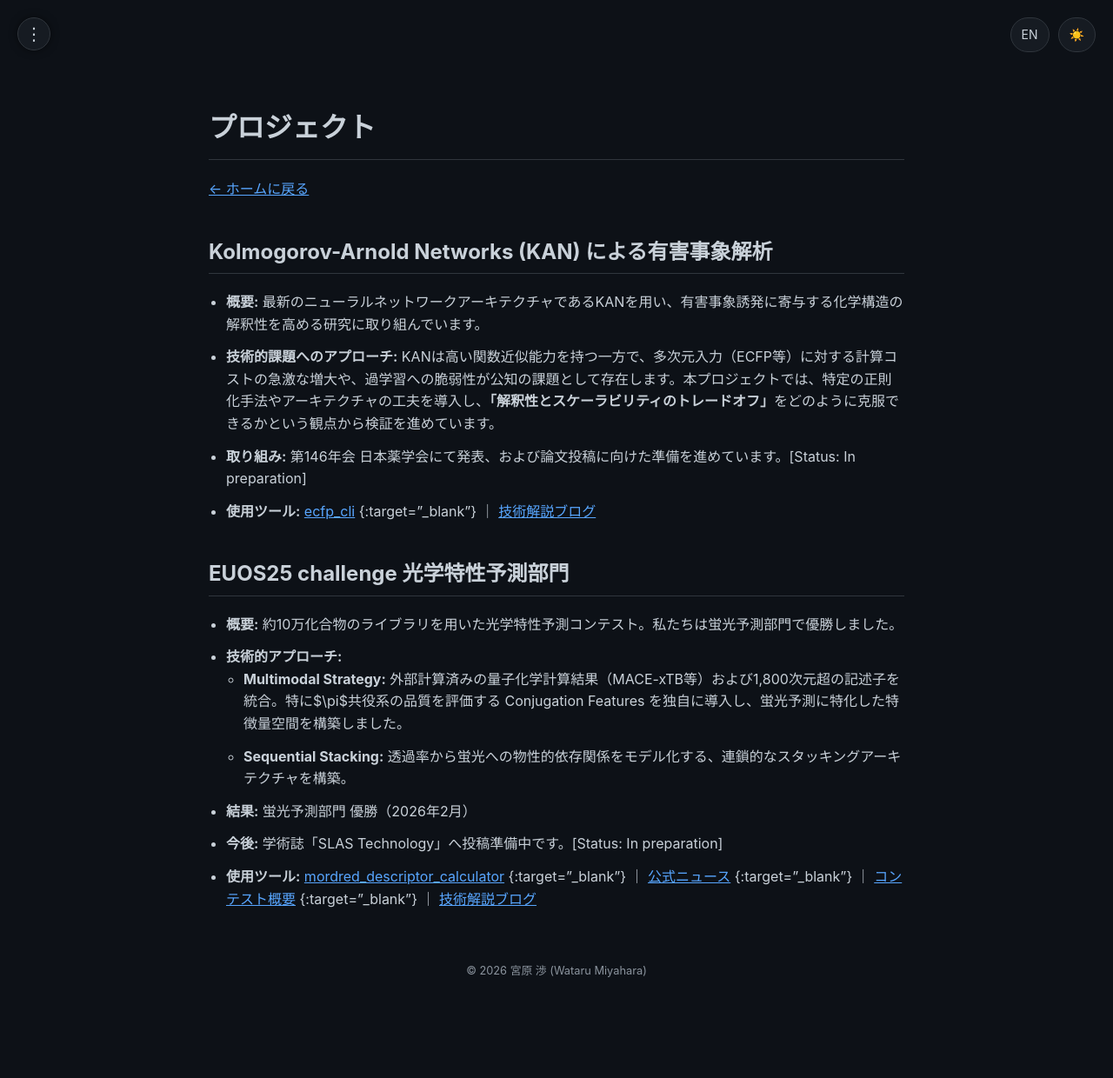
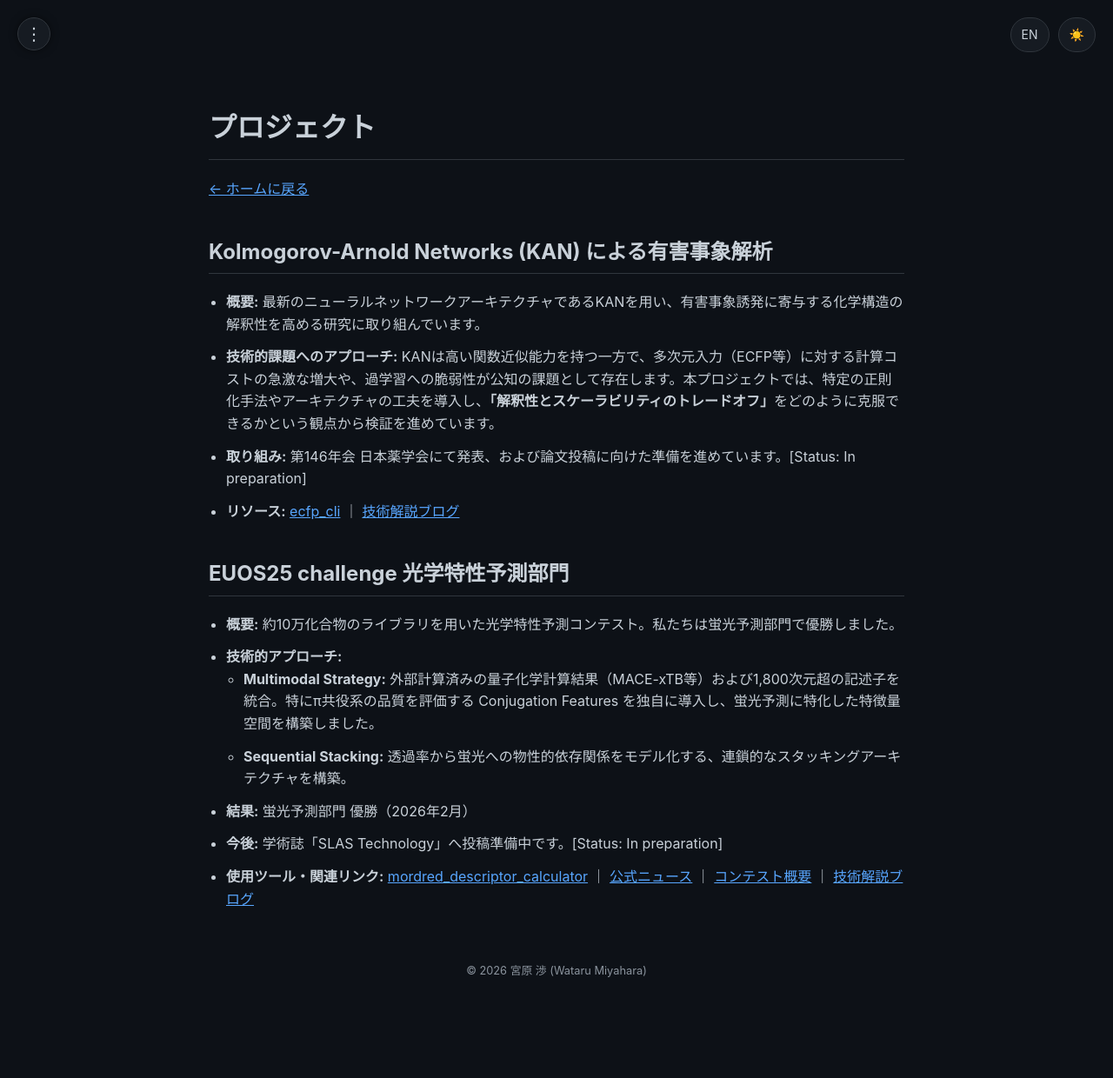
Before and after one commit to 377H-Miru/377H-Miru.github.io, a Jekyll site: the page built from projects.md, in a window 1280 px wide. Shown: the whole page at 87% size. Built offline with Jekyll 4.4.1, drawn with Linux system fonts in a browser that asks for light colours.

Commit message:
Fix: Converted projects page to robust HTML format to resolve Markdown rendering errors

```diff
--- a/projects.md
+++ b/projects.md
@@ -9,18 +9,31 @@ permalink: /projects/
 
 [← ホームに戻る](/)
 
-## Kolmogorov-Arnold Networks (KAN) による有害事象解析
-- **概要:** 最新のニューラルネットワークアーキテクチャであるKANを用い、有害事象誘発に寄与する化学構造の解釈性を高める研究に取り組んでいます。
-- **技術的課題へのアプローチ:**
-  KANは高い関数近似能力を持つ一方で、多次元入力（ECFP等）に対する計算コストの急激な増大や、過学習への脆弱性が公知の課題として存在します。本プロジェクトでは、特定の正則化手法やアーキテクチャの工夫を導入し、**「解釈性とスケーラビリティのトレードオフ」**をどのように克服できるかという観点から検証を進めています。
-- **取り組み:** 第146年会 日本薬学会にて発表、および論文投稿に向けた準備を進めています。[Status: In preparation]
-- **使用ツール:** [ecfp_cli](https://github.com/377H-Miru/ecfp_cli) {:target="_blank"} ｜ [技術解説ブログ](/posts/2026-04-02-kan-research-overview)
+<h2 id="kan">Kolmogorov-Arnold Networks (KAN) による有害事象解析</h2>
+<ul>
+    <li><b>概要:</b> 最新のニューラルネットワークアーキテクチャであるKANを用い、有害事象誘発に寄与する化学構造の解釈性を高める研究に取り組んでいます。</li>
+    <li><b>技術的課題へのアプローチ:</b>
+        KANは高い関数近似能力を持つ一方で、多次元入力（ECFP等）に対する計算コストの急激な増大や、過学習への脆弱性が公知の課題として存在します。本プロジェクトでは、特定の正則化手法やアーキテクチャの工夫を導入し、<b>「解釈性とスケーラビリティのトレードオフ」</b>をどのように克服できるかという観点から検証を進めています。
+    </li>
+    <li><b>取り組み:</b> 第146年会 日本薬学会にて発表、および論文投稿に向けた準備を進めています。[Status: In preparation]</li>
+    <li><b>リソース:</b> <a href="https://github.com/377H-Miru/ecfp_cli" target="_blank">ecfp_cli</a> ｜ <a href="/posts/2026-04-02-kan-research-overview">技術解説ブログ</a></li>
+</ul>
 
-## EUOS25 challenge 光学特性予測部門
-- **概要:** 約10万化合物のライブラリを用いた光学特性予測コンテスト。私たちは蛍光予測部門で優勝しました。
-- **技術的アプローチ:**
-    - **Multimodal Strategy:** 外部計算済みの量子化学計算結果（MACE-xTB等）および1,800次元超の記述子を統合。特に$\pi$共役系の品質を評価する Conjugation Features を独自に導入し、蛍光予測に特化した特徴量空間を構築しました。
-    - **Sequential Stacking:** 透過率から蛍光への物性的依存関係をモデル化する、連鎖的なスタッキングアーキテクチャを構築。
-- **結果:** 蛍光予測部門 優勝（2026年2月）
-- **今後:** 学術誌「SLAS Technology」へ投稿準備中です。[Status: In preparation]
-- **使用ツール:** [mordred_descriptor_calculator](https://github.com/377H-Miru/mordred_descriptor_calculator) {:target="_blank"} ｜ [公式ニュース](https://www.eu-openscreen.eu/resources/eu-openscreen-news/ansicht/eu-openscreen-and-slas-announce-winners-of-the-second-joint-machine-learning-challenge-at-slas-2026.html) {:target="_blank"} ｜ [コンテスト概要](https://ochem.eu/static/challenge2025.do) {:target="_blank"} ｜ [技術解説ブログ](/posts/2026-02-25-euos25-review)
+<h2 id="euos">EUOS25 challenge 光学特性予測部門</h2>
+<ul>
+    <li><b>概要:</b> 約10万化合物のライブラリを用いた光学特性予測コンテスト。私たちは蛍光予測部門で優勝しました。</li>
+    <li><b>技術的アプローチ:</b>
+        <ul>
+            <li><b>Multimodal Strategy:</b> 外部計算済みの量子化学計算結果（MACE-xTB等）および1,800次元超の記述子を統合。特にπ共役系の品質を評価する Conjugation Features を独自に導入し、蛍光予測に特化した特徴量空間を構築しました。</li>
+            <li><b>Sequential Stacking:</b> 透過率から蛍光への物性的依存関係をモデル化する、連鎖的なスタッキングアーキテクチャを構築。</li>
+        </ul>
+    </li>
+    <li><b>結果:</b> 蛍光予測部門 優勝（2026年2月）</li>
+    <li><b>今後:</b> 学術誌「SLAS Technology」へ投稿準備中です。[Status: In preparation]</li>
+    <li><b>使用ツール・関連リンク:</b>
+        <a href="https://github.com/377H-Miru/mordred_descriptor_calculator" target="_blank">mordred_descriptor_calculator</a> ｜
+        <a href="https://www.eu-openscreen.eu/resources/eu-openscreen-news/ansicht/eu-openscreen-and-slas-announce-winners-of-the-second-joint-machine-learning-challenge-at-slas-2026.html" target="_blank">公式ニュース</a> ｜
+        <a href="https://ochem.eu/static/challenge2025.do" target="_blank">コンテスト概要</a> ｜
+        <a href="/posts/2026-02-25-euos25-review">技術解説ブログ</a>
+    </li>
+</ul>
```
Also changed, not shown: en/projects.md (+27 -14 lines).
